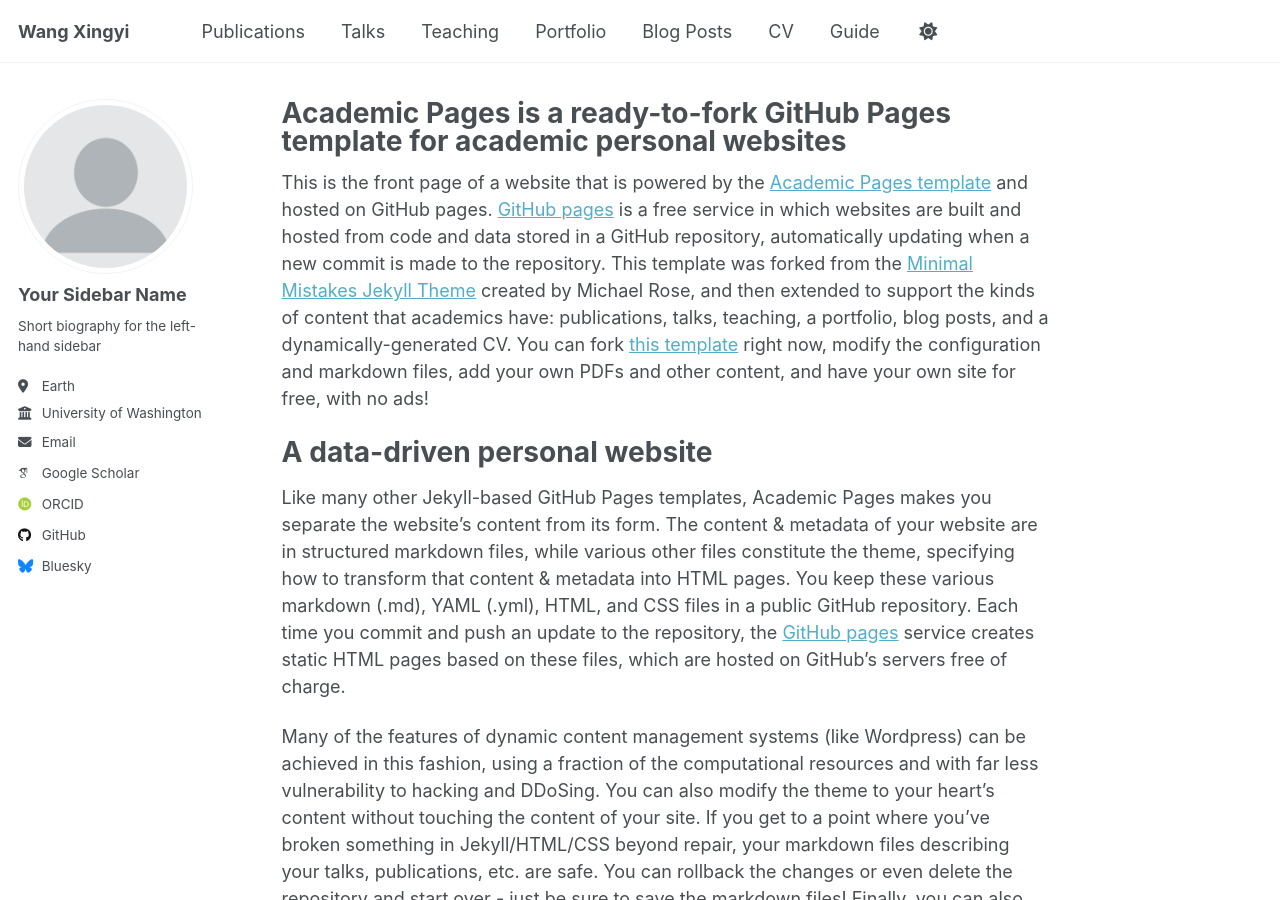
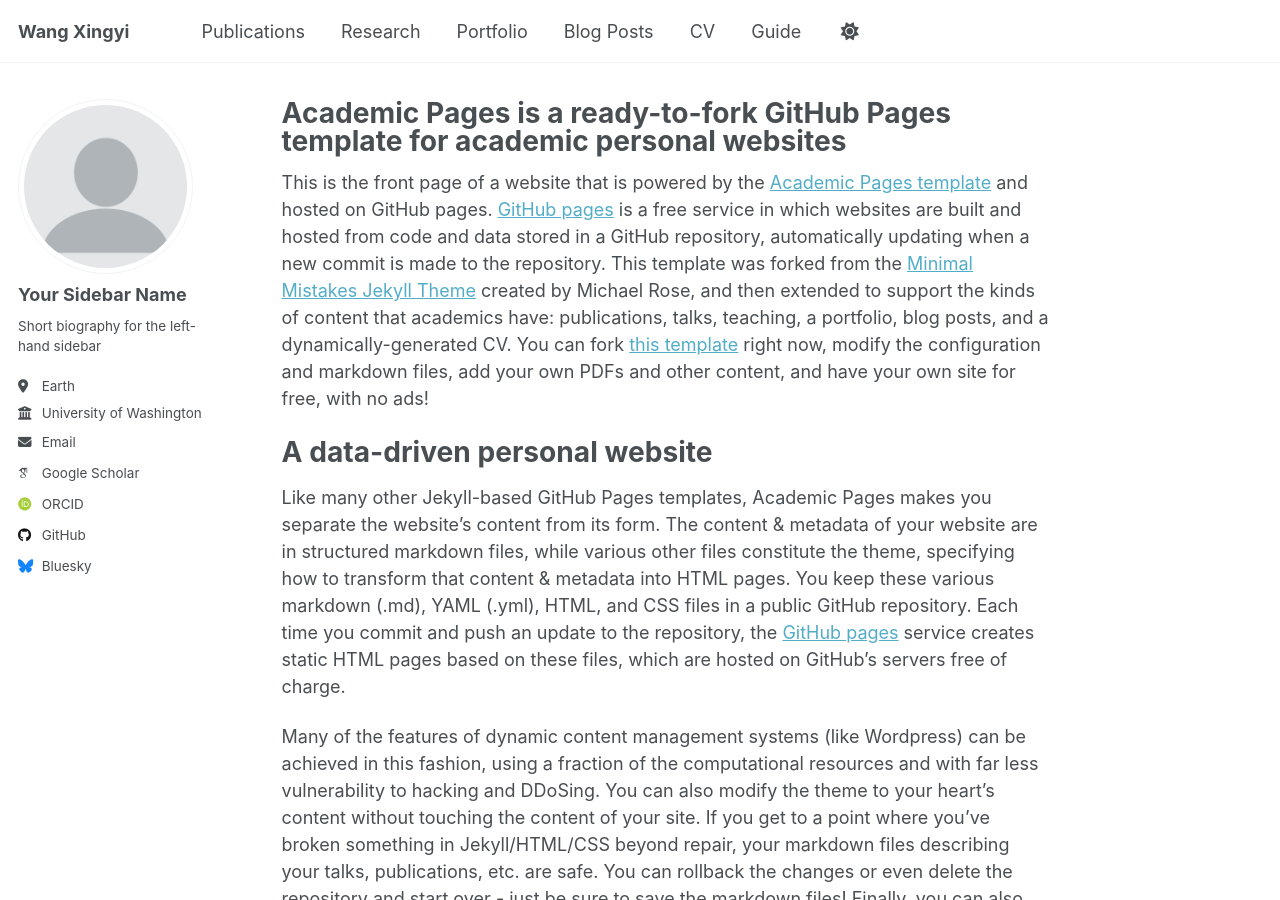
Before and after one commit to Waffelz/Xingyi_Wang, a Jekyll site: the page built from _pages/about.md, in a window 1280 px wide and 900 px high. Built offline with Jekyll 4.4.1, drawn with Linux system fonts in a browser that asks for light colours; some web fonts are replaced.

Commit message:
Update navigation.yml

```diff
--- a/_data/navigation.yml
+++ b/_data/navigation.yml
@@ -11,11 +11,8 @@ main:
   - title: "Publications"
     url: /publications/
 
-  - title: "Talks"
+  - title: "Research"
     url: /talks/
-
-  - title: "Teaching"
-    url: /teaching/
 
   - title: "Portfolio"
     url: /portfolio/
@@ -24,7 +21,7 @@ main:
     url: /year-archive/
 
   - title: "CV"
-    url: /cv/
+    url: /files/slide1.pdf
 
   # - title: "CV"
   #   url: /cv-json/
```
